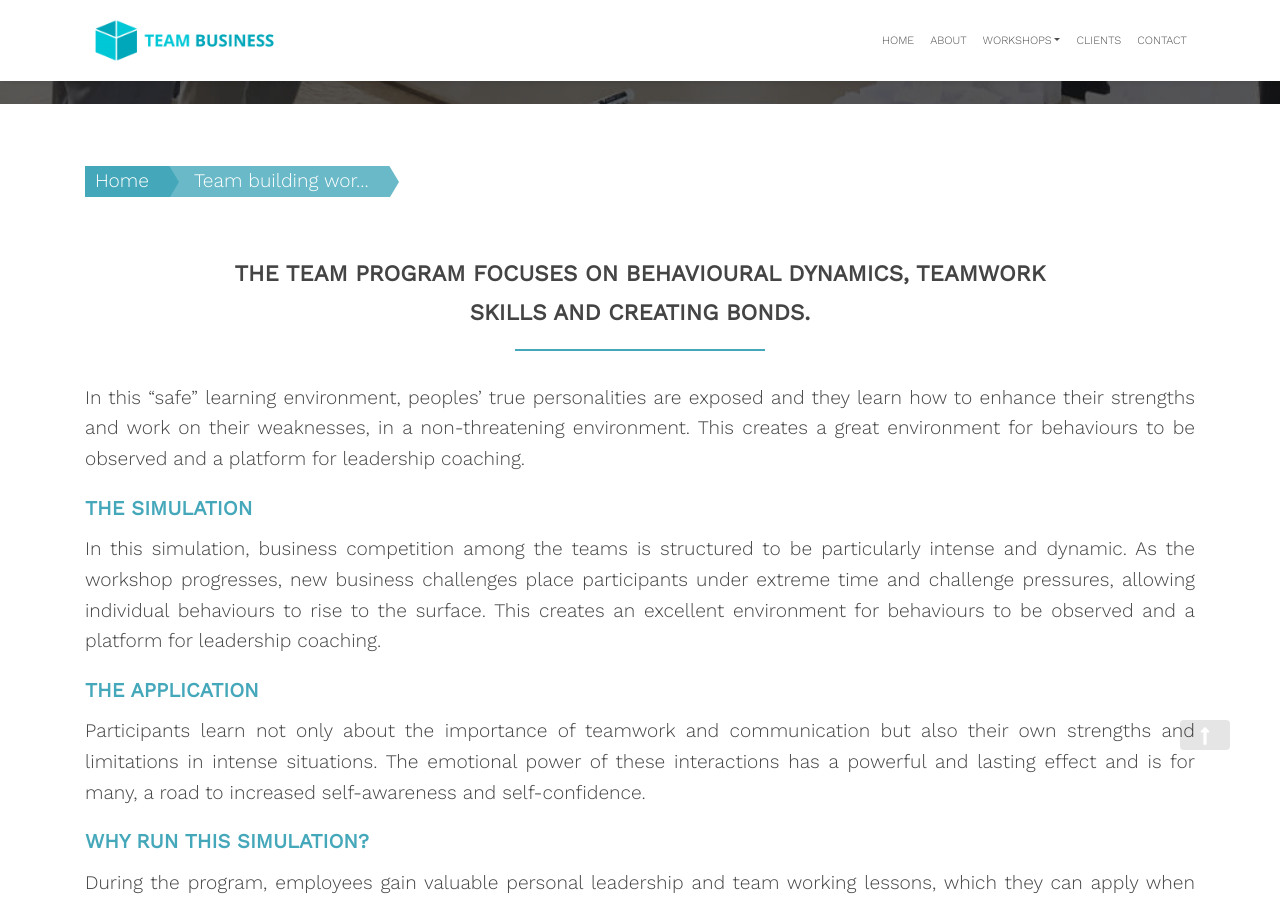
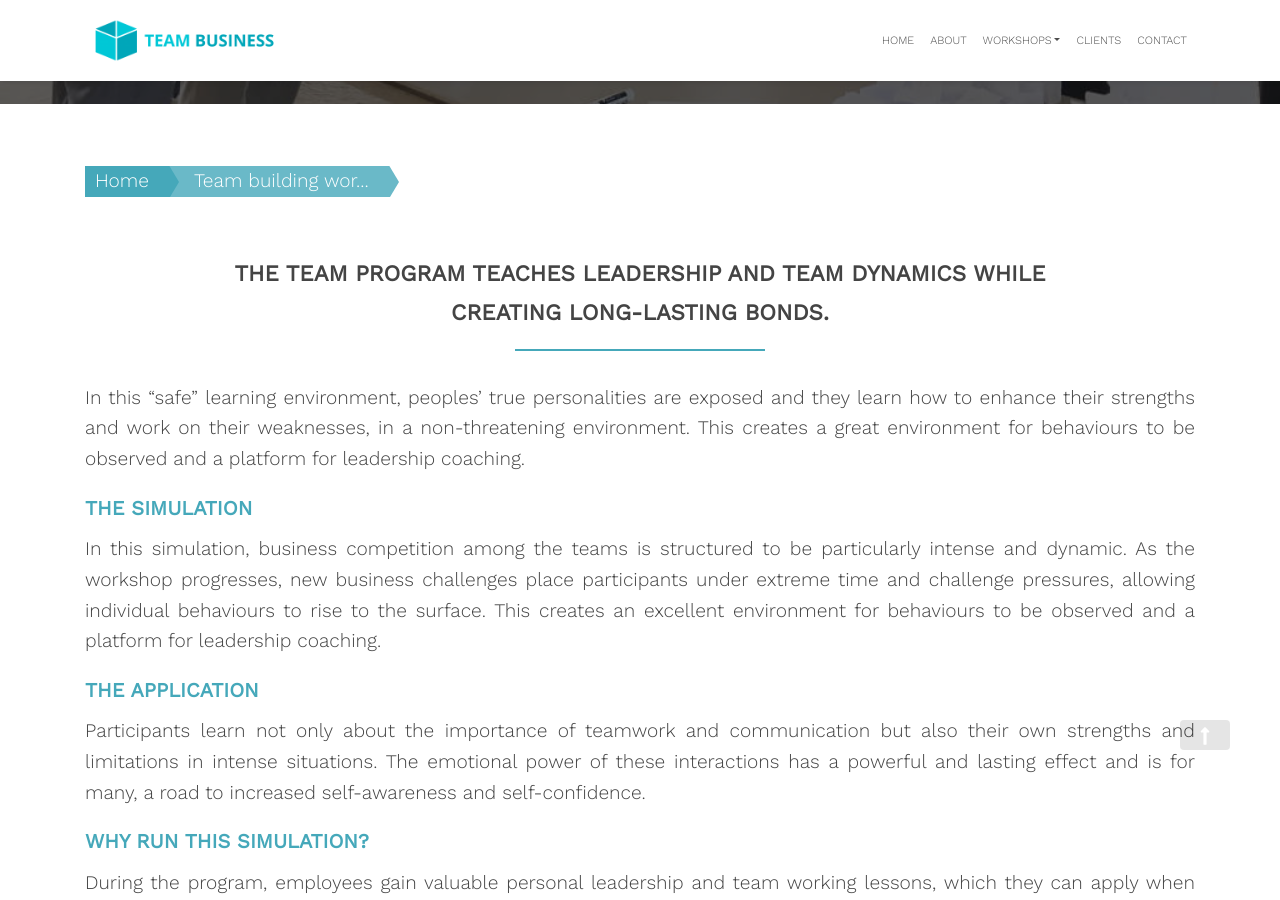
Before and after one commit to zac-heisey/team-business, a Jekyll site: the page built from _pages/team-building-workshop.md, in a window 1280 px wide and 900 px high, scrolled down 671 px. Built offline with Jekyll 4.4.1, drawn with Linux system fonts in a browser that asks for light colours.

Commit message:
Update from Forestry.io Lara Azzam updated _pages/team-building-workshop.md

```diff
--- a/_pages/team-building-workshop.md
+++ b/_pages/team-building-workshop.md
@@ -11,7 +11,7 @@ intro-2: 'The TEAM program exposes participants to how team dynamics in the work
 header-image: "/assets/images/accounting-workshop.jpg"
 
 ---
-## **The TEAM program focuses on behavioural dynamics, teamwork skills and creating bonds.**
+## **THE TEAM PROGRAM TEACHES LEADERSHIP AND TEAM DYNAMICS WHILE CREATING LONG-LASTING BONDS.**
 
 In this “safe” learning environment, peoples’ true personalities are exposed and they learn how to enhance their strengths and work on their weaknesses, in a non-threatening environment. This creates a great environment for behaviours to be observed and a platform for leadership coaching.
 
```
